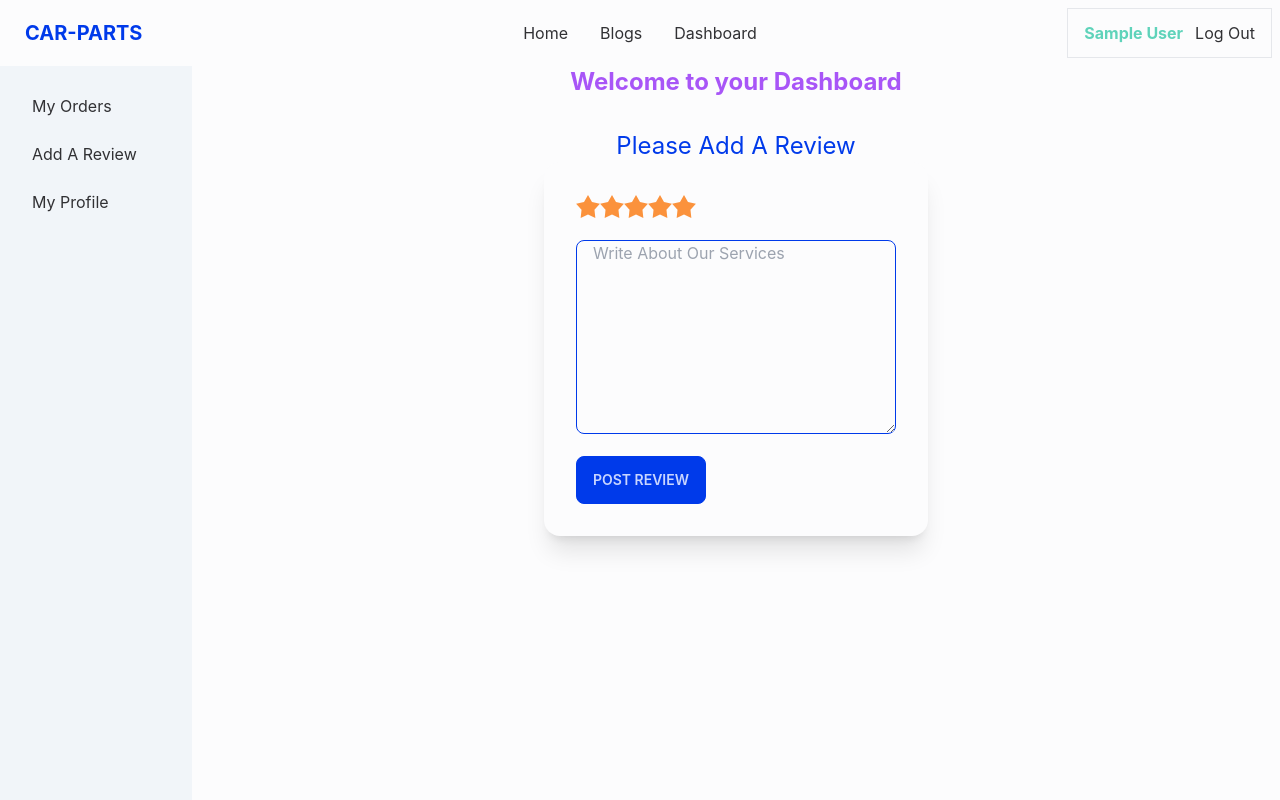
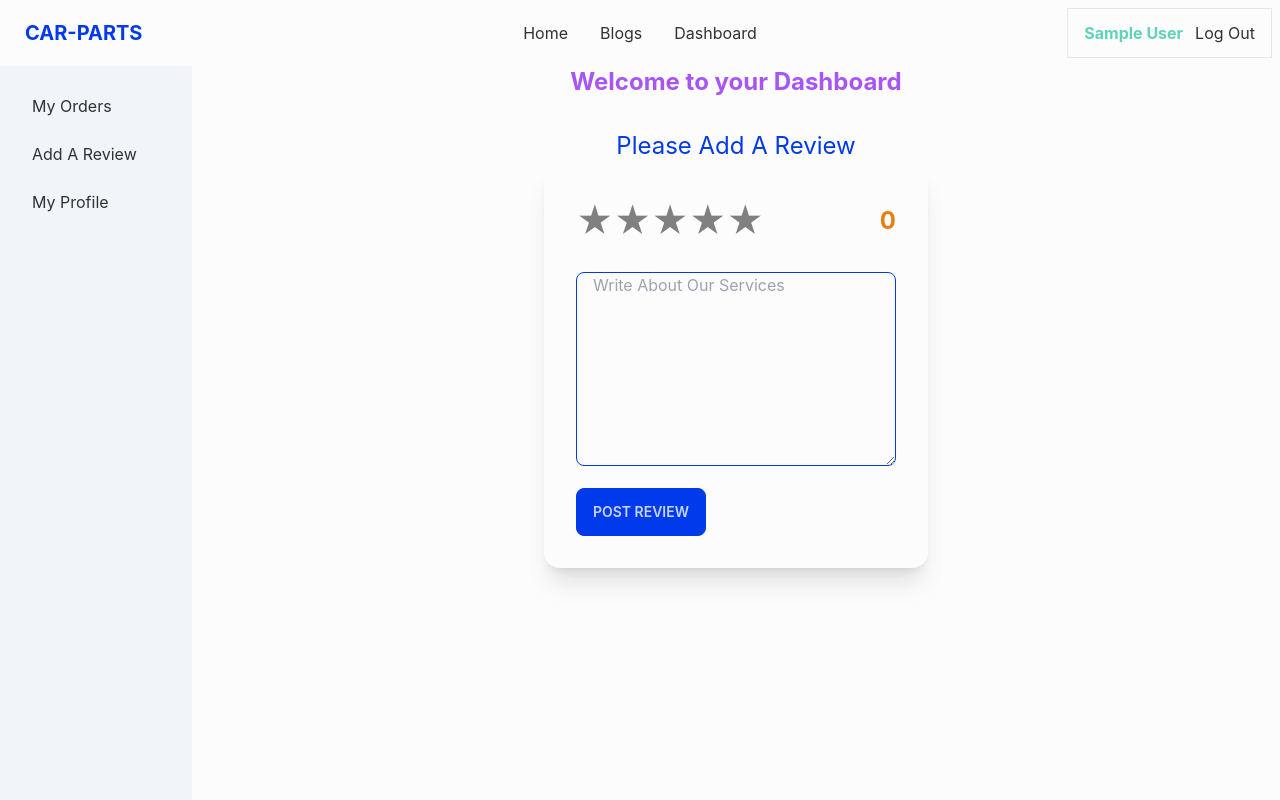
Before and after one commit to rayhan1650/parts-manufacturer-client, a React (Create React App) app: page /dashboard/review in a window 1280 px wide. Shown: the top 800 px of the page. Built offline with nearby package versions, Linux system fonts and the light colour scheme; no server answers; sample sign-in values are in the browser's storage.

Commit message:
add review design updated & used react rating star

```diff
--- a/package.json
+++ b/package.json
@@ -12,6 +12,7 @@
     "react-firebase-hooks": "^5.0.3",
     "react-hook-form": "^7.31.2",
     "react-icons": "^4.3.1",
+    "react-rating-stars-component": "^2.2.0",
     "react-router-dom": "^6.3.0",
     "react-scripts": "5.0.1",
     "web-vitals": "^2.1.4"
--- a/src/Pages/Dashboard/AddAReview.js
+++ b/src/Pages/Dashboard/AddAReview.js
@@ -1,9 +1,23 @@
-import React from "react";
+import React, { useState } from "react";
+import ReactStars from "react-rating-stars-component";
+import { useForm } from "react-hook-form";
+import { useAuthState } from "react-firebase-hooks/auth";
+import auth from "../../firebase.init";
 
 const AddAReview = () => {
-  const handleSubmit = (event) => {
-    event.preventDefault();
-    console.log(event);
+  const [user] = useAuthState(auth);
+  const [rating, setRating] = useState(0);
+  const {
+    register,
+    formState: { errors },
+    handleSubmit,
+  } = useForm();
+
+  const ratingChanged = (num) => {
+    setRating(num);
+  };
+  const onSubmit = (data) => {
+    console.log(data.comment, rating, user.displayName);
   };
   return (
     <div className="flex justify-center items-center mt-8">
@@ -13,42 +27,29 @@ const AddAReview = () => {
         </h2>
         <div className="card lg:w-96 bg-base-100 shadow-xl">
           <div className="card-body">
-            <form onSubmit={handleSubmit}>
-              <div className="rating">
-                <input
-                  type="radio"
-                  name="rating-2"
-                  className="mask mask-star-2 bg-orange-400"
-                />
-                <input
-                  type="radio"
-                  name="rating-2"
-                  className="mask mask-star-2 bg-orange-400"
-                />
-                <input
-                  type="radio"
-                  name="rating-2"
-                  className="mask mask-star-2 bg-orange-400"
-                />
-                <input
-                  type="radio"
-                  name="rating-2"
-                  className="mask mask-star-2 bg-orange-400"
-                />
-                <input
-                  type="radio"
-                  name="rating-2"
-                  className="mask mask-star-2 bg-orange-400"
+            <div className="flex justify-between items-center">
+              <div>
+                <ReactStars
+                  onChange={ratingChanged}
+                  isHalf={true}
+                  size={36}
+                  activeColor="#E48111"
                 />
               </div>
+              <div className="text-warning text-2xl font-bold">{rating}</div>
+            </div>
+            <form onSubmit={handleSubmit(onSubmit)}>
               <textarea
-                name="review"
+                {...register("comment", { required: true })}
                 placeholder="Write About Our Services"
                 id=""
                 cols="30"
                 rows="8"
                 className="input input-bordered input-primary h-full w-full max-w-xs my-4"
-              ></textarea>
+              />
+              <p className="text-red-500">
+                {errors.comment && "Your comment is required"}
+              </p>
 
               <input
                 className="btn btn-primary "
```
Also changed, not shown: 1 other file (tests, documents, lock files or other folders).
